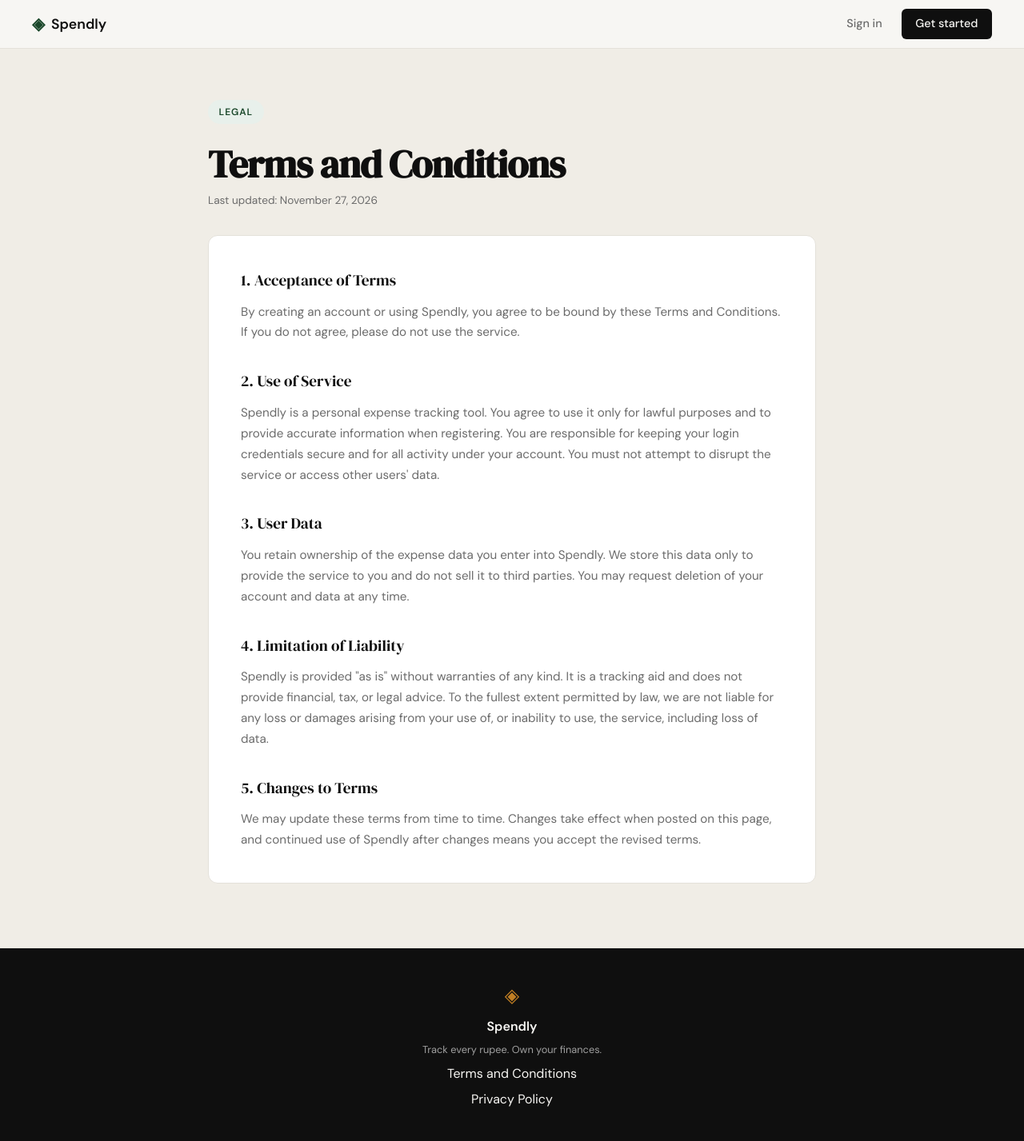
After one commit to asadwaris/spendly, a Flask app: page /terms in a window 1280 px wide. The commit adds this page. Shown: the whole page at 80% size. Run offline with Flask 3, Linux system fonts and the light colour scheme.

Commit message:
landing added term and condition

```diff
--- a/app.py
+++ b/app.py
@@ -20,6 +20,11 @@ def register():
 @app.route("/login")
 def login():
     return render_template("login.html")
+
+
+@app.route("/terms")
+def terms():
+    return render_template("terms.html")
 
 
 # ------------------------------------------------------------------ #
--- a/static/css/style.css
+++ b/static/css/style.css
@@ -508,6 +508,59 @@ a { color: inherit; text-decoration: none; }
 }
 
 /* ------------------------------------------------------------------ */
+/* Terms / legal pages                                                 */
+/* ------------------------------------------------------------------ */
+
+.terms {
+    background: var(--paper-warm);
+    border-bottom: 1px solid var(--border);
+    padding: 4rem 2rem 5rem;
+}
+
+.terms-inner {
+    max-width: 760px;
+    margin: 0 auto;
+}
+
+.terms-title {
+    font-family: var(--font-display);
+    font-size: clamp(2rem, 4vw, 3rem);
+    line-height: 1.1;
+    letter-spacing: -0.02em;
+    color: var(--ink);
+    margin-bottom: 0.5rem;
+}
+
+.terms-updated {
+    font-size: 0.85rem;
+    color: var(--ink-muted);
+    margin-bottom: 2rem;
+}
+
+.terms-card {
+    background: var(--paper-card);
+    border: 1px solid var(--border);
+    border-radius: var(--radius-md);
+    padding: 2.5rem;
+}
+
+.terms-card h2 {
+    font-family: var(--font-display);
+    font-size: 1.2rem;
+    font-weight: 400;
+    color: var(--ink);
+    margin: 2rem 0 0.75rem;
+}
+
+.terms-card h2:first-child { margin-top: 0; }
+
+.terms-card p {
+    font-size: 0.95rem;
+    color: var(--ink-muted);
+    line-height: 1.7;
+}
+
+/* ------------------------------------------------------------------ */
 /* Responsive                                                          */
 /* ------------------------------------------------------------------ */
 
@@ -527,4 +580,6 @@ a { color: inherit; text-decoration: none; }
 @media (max-width: 600px) {
     .nav-links a:not(.nav-cta) { display: none; }
     .hero { padding: 3rem 1rem 2rem; }
+    .terms { padding: 2.5rem 1rem 3rem; }
+    .terms-card { padding: 1.5rem; }
 }
--- a/templates/base.html
+++ b/templates/base.html
@@ -34,7 +34,7 @@
             <span class="brand-icon">◈</span>
             <span class="footer-name">Spendly</span>
             <p class="footer-copy">Track every rupee. Own your finances.</p>
-            <a href="#">Terms and Conditions</a>
+            <a href="{{ url_for('terms') }}">Terms and Conditions</a>
             <a href="#">Privacy Policy</a>
         </div>
     </footer>
--- /dev/null
+++ b/templates/terms.html
@@ -0,0 +1,33 @@
+{% extends "base.html" %}
+
+{% block title %}Terms and Conditions — Spendly{% endblock %}
+
+{% block content %}
+
+<section class="terms">
+    <div class="terms-inner">
+        <div class="hero-badge">Legal</div>
+        <h1 class="terms-title">Terms and Conditions</h1>
+        <p class="terms-updated">Last updated: November 27, 2026</p>
+
+        <div class="terms-card">
+
+        <h2>1. Acceptance of Terms</h2>
+        <p>By creating an account or using Spendly, you agree to be bound by these Terms and Conditions. If you do not agree, please do not use the service.</p>
+
+        <h2>2. Use of Service</h2>
+        <p>Spendly is a personal expense tracking tool. You agree to use it only for lawful purposes and to provide accurate information when registering. You are responsible for keeping your login credentials secure and for all activity under your account. You must not attempt to disrupt the service or access other users' data.</p>
+
+        <h2>3. User Data</h2>
+        <p>You retain ownership of the expense data you enter into Spendly. We store this data only to provide the service to you and do not sell it to third parties. You may request deletion of your account and data at any time.</p>
+
+        <h2>4. Limitation of Liability</h2>
+        <p>Spendly is provided "as is" without warranties of any kind. It is a tracking aid and does not provide financial, tax, or legal advice. To the fullest extent permitted by law, we are not liable for any loss or damages arising from your use of, or inability to use, the service, including loss of data.</p>
+
+        <h2>5. Changes to Terms</h2>
+        <p>We may update these terms from time to time. Changes take effect when posted on this page, and continued use of Spendly after changes means you accept the revised terms.</p>
+        </div>
+    </div>
+</section>
+
+{% endblock %}
```
